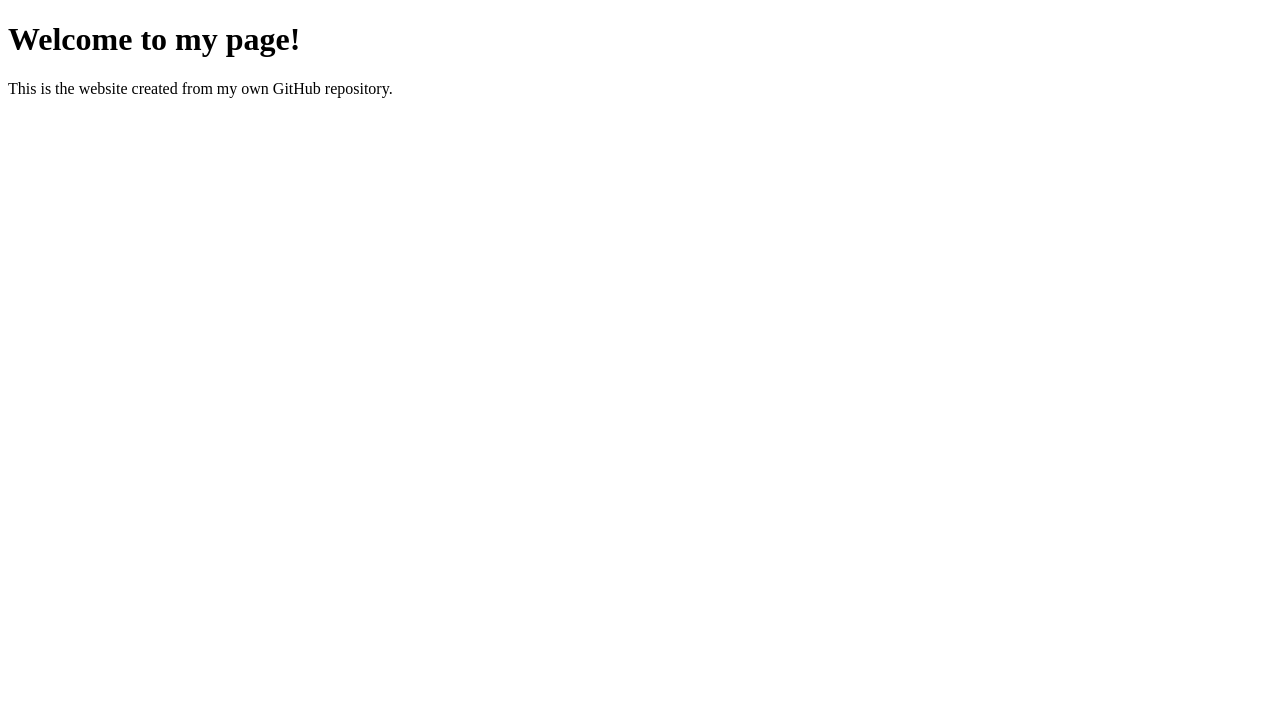
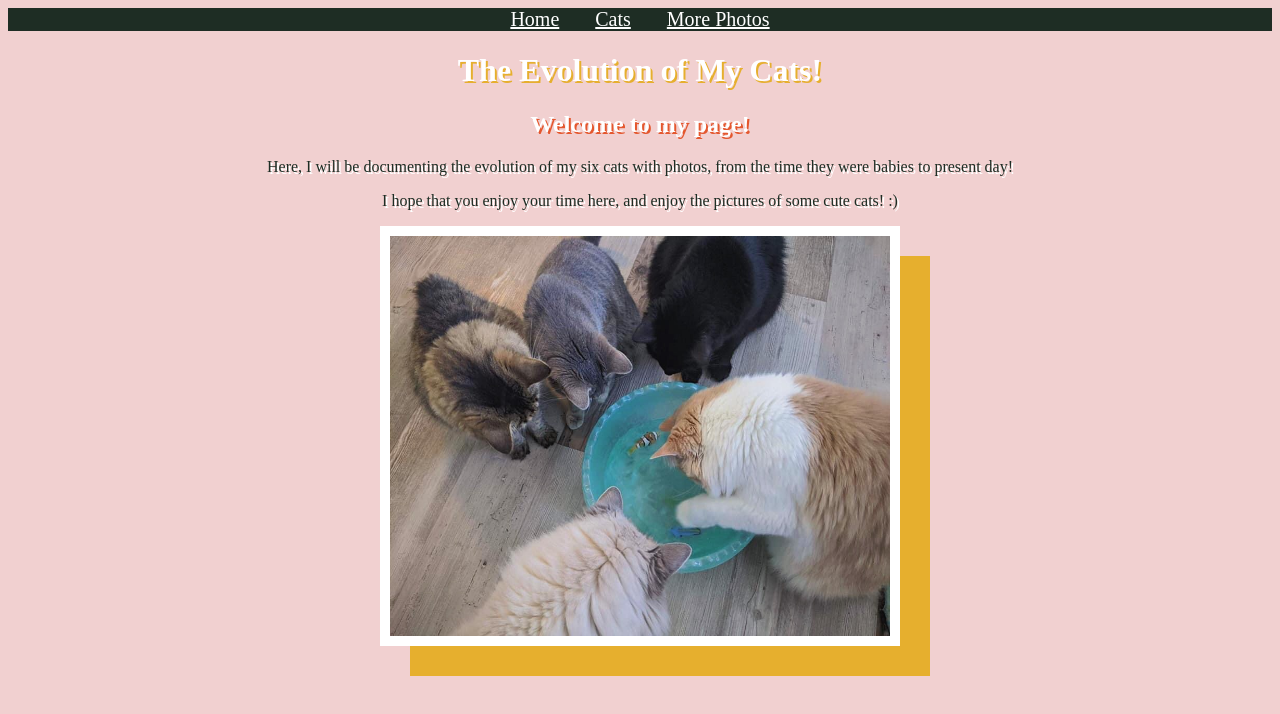
Before and after one commit to abigailhenry/abigailhenry.github.io, a plain HTML site: page index.html in a window 1280 px wide. Drawn offline with Linux system fonts and the light colour scheme; a web font is replaced by a local one.

Commit message:
Added new pages

```diff
--- a/index.html
+++ b/index.html
@@ -2,15 +2,33 @@
 <html lang="en">
 
 <head>
-    <title>My Website</title>
+    <title>The Evolution of My Cats</title>
+    <link rel="stylesheet" href="style.css" />
+    <link rel="stylesheet" href="https://use.typekit.net/bjr5dbe.css">
 </head>
+
+<div class="topnav">
+    <a class="active" href="index.html">Home</a>
+    <a href="cats.html">Cats</a>
+    <a href="more_photos.html">More Photos</a>
+</div>
 
 <body>
     <h1>
+        The Evolution of My Cats!
+    </h1>
+    <h2>
         Welcome to my page!
-    </h1>
+    </h2>
     <p>
-        This is the website created from my own GitHub repository.
+        Here, I will be documenting the evolution of my six cats with photos, from the time they were babies to present day!
+    </p>
+    <p>
+        I hope that you enjoy your time here, and enjoy the pictures of some cute cats! :)
+    </p>
+    <p>
+        <img src="images/squad.JPG" alt="Group photo of five cats"
+        style="width:500px;height:400px">
     </p>
 </body>
 
--- /dev/null
+++ b/style.css
@@ -0,0 +1,47 @@
+body {
+    font-family: cooper-black-std, serif;
+    font-weight: 400;
+    font-style: normal;
+    text-align: center;
+    color: #1E2D24;
+    text-shadow:2px 2px white;
+    font-size: 12pt;
+    background-color: #F1D0D0;
+}
+h1 {
+    color: white;
+    text-shadow:2px 2px #E6AF2E;
+}
+h2 {
+    color: white;
+    text-shadow:2px 2px #E4572E
+}
+img {
+    border: 10px solid white
+}
+img {
+    box-shadow:30px 30px #E6AF2E;
+}
+.topnav {
+    background-color: #1E2D24;
+    overflow: hidden;
+}
+.topnav a {
+    color: white;
+    text-align: center;
+    padding: 14px 16px;
+    text-shadow: none;
+    font-size: 20px;
+}
+.topnav a:hover {
+    background-color: #E4572E;
+}
+ul {
+    position: sticky;
+    top: 0;
+}
+.photos img {
+    border-color: #E4572E;
+    border-radius: 25%;
+    box-shadow: none;
+}
```
Also changed, not shown: cats.html (added, +16 -0 lines), more_photos.html (added, +46 -0 lines), images/lounging.JPG (added), images/sitting_pretty.JPG (added), images/squad.JPG (added), images/tongue.JPG (added), 1 other file.
